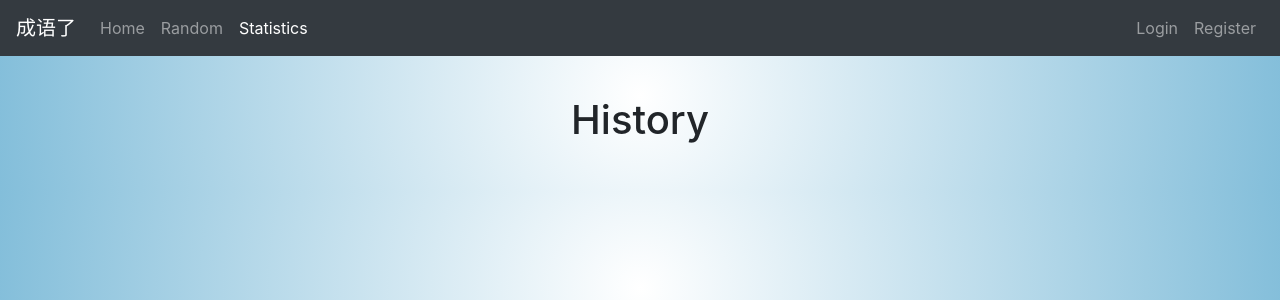
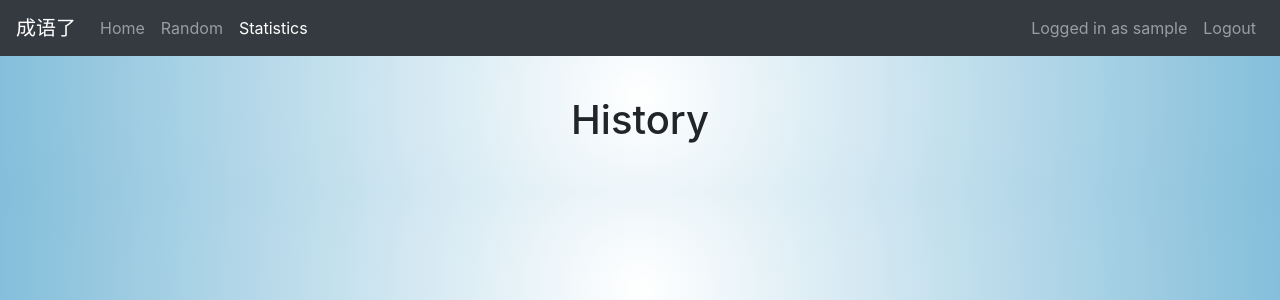
Before and after one commit to ryanwhite04/chengyule, a Flask app: page /history in a window 1280 px wide. Shown: the top 300 px of the page. Run offline with Flask 2, Linux system fonts and the light colour scheme; the visitor is signed in with stand-in values (Sample User, id 1); data comes from the database, SQL or seed files in the repository.

Commit message:
Show a different navbar if the user is logged in

```diff
--- a/templates/base.html
+++ b/templates/base.html
@@ -30,14 +30,25 @@
                     <a class="nav-link" href="{{ url_for('history') }}">Statistics</a>
                 </li>
             </ul>
+            {% if current_user.is_authenticated %}
             <ul class="navbar-nav">
                 <li class="nav-item">
-                    <a class="nav-link" href="#">Login</a>
+                    <a class="nav-link">Logged in as {{ current_user.username }}</a>
+                </li>
+                <li class="nav-item">
+                    <a class="nav-link" href="{{ url_for('logout') }}">Logout</a>
+                </li>
+            </ul>
+            {% else %}
+            <ul class="navbar-nav">
+                <li class="nav-item">
+                    <a class="nav-link" href="{{ url_for('login') }}">Login</a>
                 </li>
                 <li class="nav-item">
                     <a class="nav-link" href="{{ url_for('register') }}">Register</a>
                 </li>
             </ul>
+            {% endif %}
         </div>
     </nav>
     {% block content %}
```
